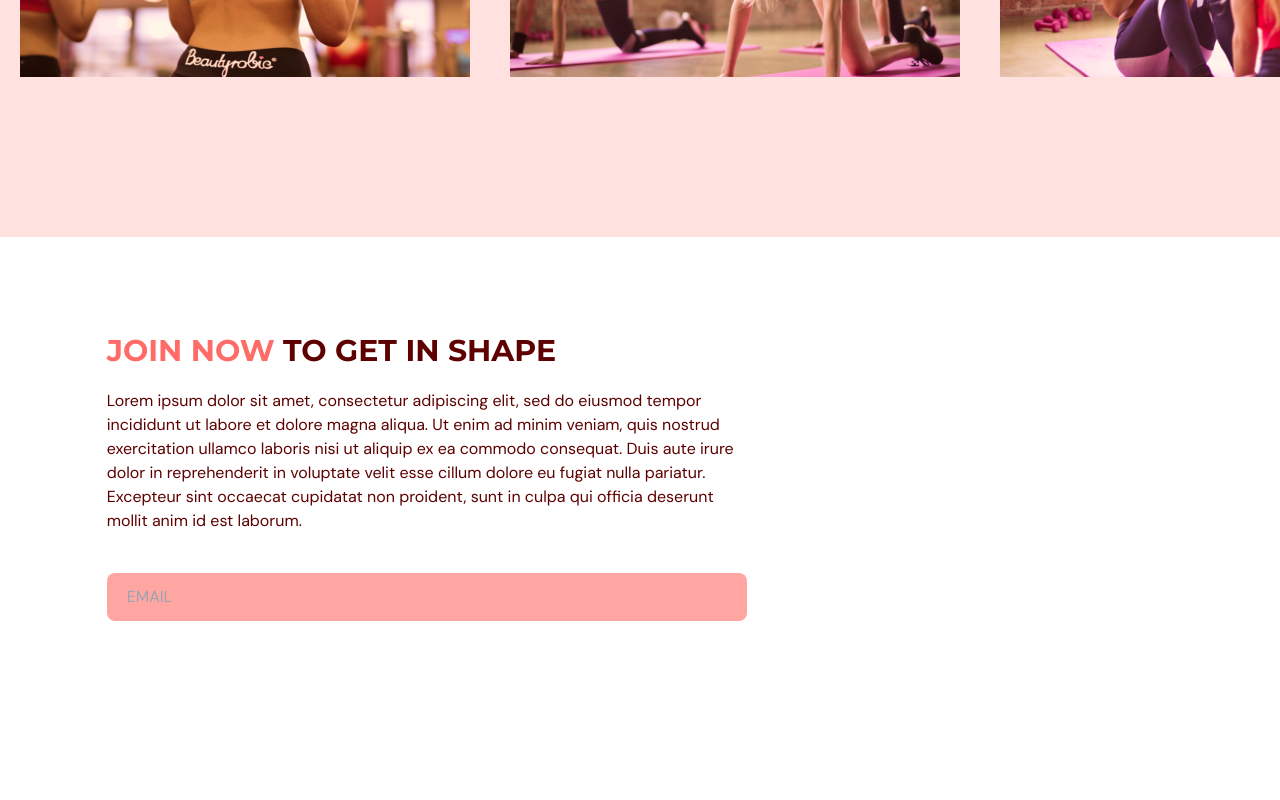
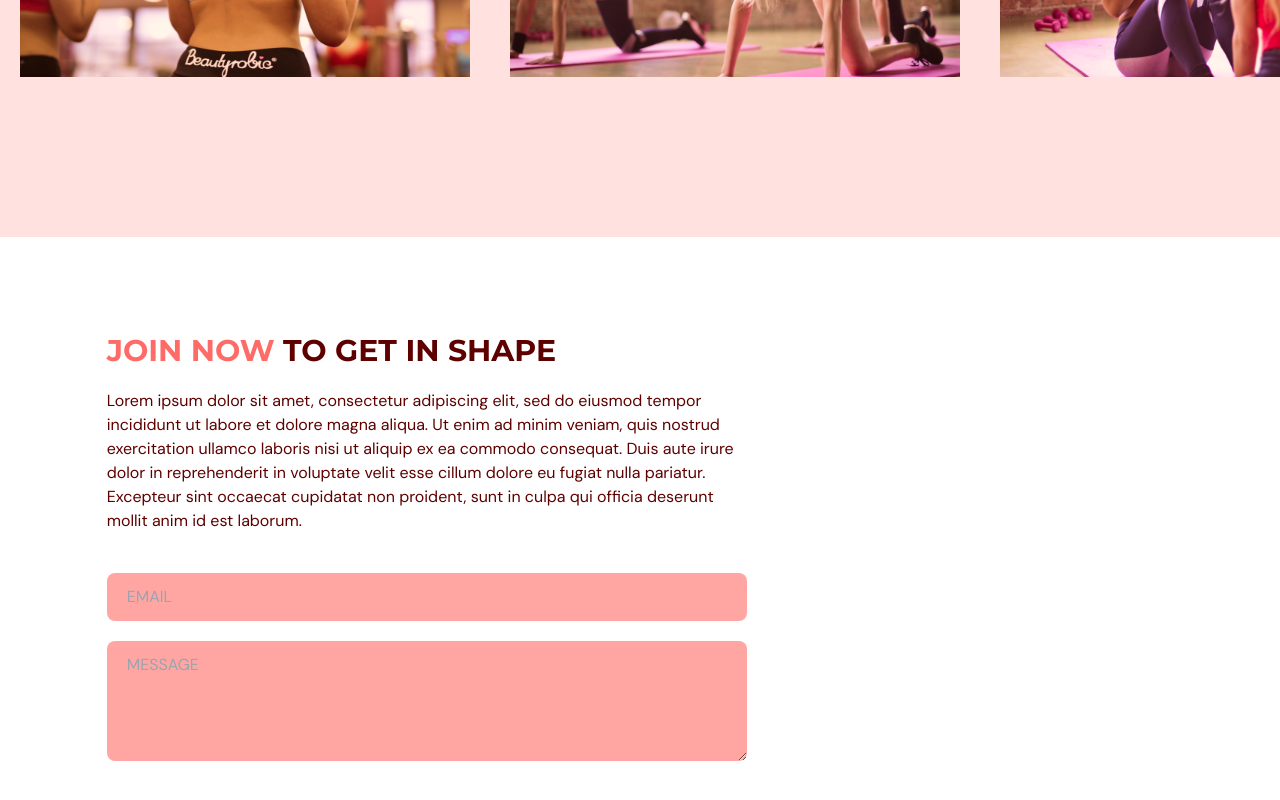
Before and after one commit to chelahcynthia/fitness-app, a React (Vite) app: page / in a window 1280 px wide. Shown: the part 3133-3933 px from the top of the page. Before the commit the page ends 3902 px from the top, so only its background shows below. Built offline with nearby package versions, Linux system fonts and the light colour scheme.

Commit message:
Creates the form text area

```diff
--- a/src/scenes/contactUs/index.tsx
+++ b/src/scenes/contactUs/index.tsx
@@ -84,15 +84,23 @@ const ContactUs = ({ setSelectedPage }: Props) => {
                   pattern: /^[A-Z0-9._%+-]+@[A-Z0-9.-]+\.[A-Z]{2,}$/i,
                 })}
               />
-               {errors.email && (
+              {errors.email && (
                 <p className="mt-1 text-primary-500">
                   {errors.email.type === "required" &&
                     "This field is required."}
                   {errors.email.type === "pattern" && "Invalid email address."}
                 </p>
               )}
-
-
+              <textarea
+              className={inputStyles}
+              placeholder="MESSAGE"
+              rows={4}
+              cols={50}
+              {...register("message", {
+                 required: true,
+                 maxLength:2000,
+                })}
+                />
             </form>
           </motion.div>
         </div>
```
